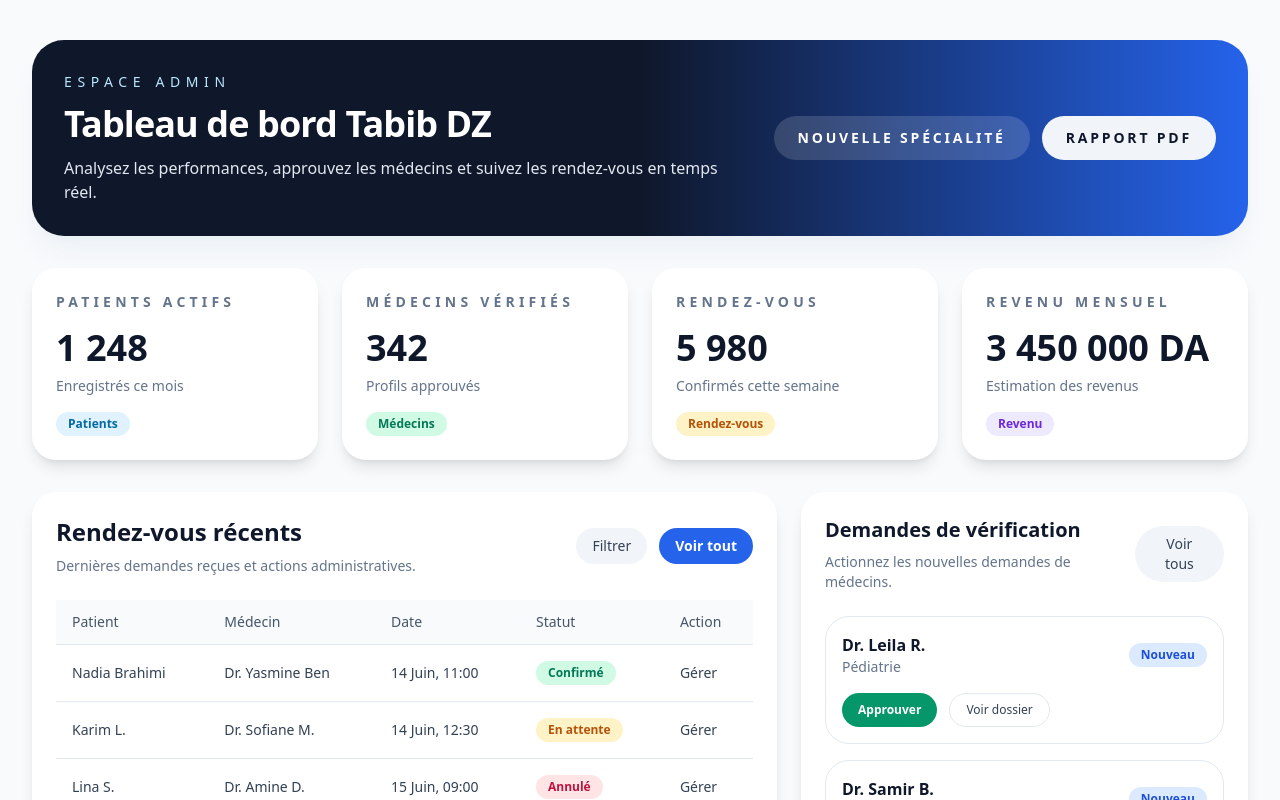
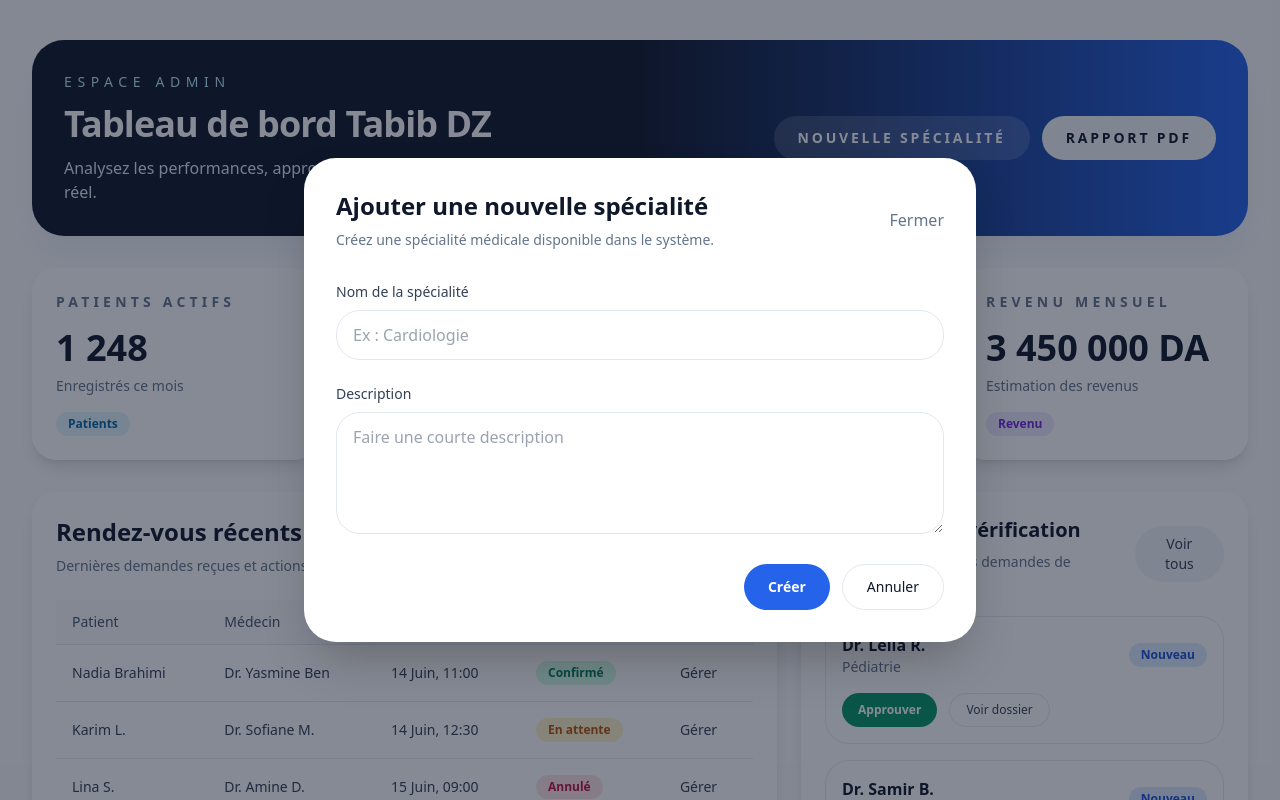
Before and after one commit to besseghierchamso7-ctrl/TabibDz, a React (Vite) app in the folder frontend/: page /dashboard/admin in a window 1280 px wide. Both pictures are taken after a click on the button "NOUVELLE SPÉCIALITÉ". Shown: the top 800 px of the page. Built offline with nearby package versions, Linux system fonts and the light colour scheme; no server answers; the HTML template or start-up script is replaced by a standard one.

Commit message:
first commit

```diff
--- a/frontend/src/pages/AdminDashboard.jsx
+++ b/frontend/src/pages/AdminDashboard.jsx
@@ -1,4 +1,31 @@
+import { useState } from 'react';
+import apiClient from '../api/apiClient';
+
 const AdminDashboard = () => {
+  const [showSpecialtyForm, setShowSpecialtyForm] = useState(false);
+  const [specialtyName, setSpecialtyName] = useState('');
+  const [specialtyDescription, setSpecialtyDescription] = useState('');
+  const [createStatus, setCreateStatus] = useState('');
+
+  const handleSpecialtySubmit = async (event) => {
+    event.preventDefault();
+    setCreateStatus('Envoi en cours...');
+
+    try {
+      await apiClient.post('/admin/specialties', {
+        name: specialtyName,
+        description: specialtyDescription
+      });
+      setCreateStatus('Spécialité ajoutée avec succès');
+      setSpecialtyName('');
+      setSpecialtyDescription('');
+      setTimeout(() => setShowSpecialtyForm(false), 1200);
+    } catch (error) {
+      setCreateStatus('Erreur lors de la création de la spécialité');
+      console.error(error);
+    }
+  };
+
   const metrics = [
     { label: 'Patients actifs', value: '1 248', note: 'Enregistrés ce mois', color: 'bg-sky-100 text-sky-700' },
     { label: 'Médecins vérifiés', value: '342', note: 'Profils approuvés', color: 'bg-emerald-100 text-emerald-700' },
@@ -28,11 +55,54 @@
             <p className="mt-3 max-w-2xl text-slate-200">Analysez les performances, approuvez les médecins et suivez les rendez-vous en temps réel.</p>
           </div>
           <div className="flex flex-wrap gap-3">
-            <button className="rounded-full bg-white/15 px-6 py-3 text-sm font-semibold uppercase tracking-[0.2em] text-white transition hover:bg-white/25">Nouvelle spécialité</button>
+            <button onClick={() => setShowSpecialtyForm(true)} className="rounded-full bg-white/15 px-6 py-3 text-sm font-semibold uppercase tracking-[0.2em] text-white transition hover:bg-white/25">Nouvelle spécialité</button>
             <button className="rounded-full bg-slate-100 px-6 py-3 text-sm font-semibold uppercase tracking-[0.2em] text-slate-900 transition hover:bg-slate-200">Rapport PDF</button>
           </div>
         </div>
       </div>
+
+      {showSpecialtyForm && (
+        <div className="fixed inset-0 z-30 flex items-center justify-center bg-slate-900/50 px-4 py-6">
+          <div className="w-full max-w-2xl rounded-[2rem] bg-white p-8 shadow-2xl">
+            <div className="flex items-center justify-between gap-4">
+              <div>
+                <h2 className="text-2xl font-semibold text-slate-900">Ajouter une nouvelle spécialité</h2>
+                <p className="mt-2 text-sm text-slate-500">Créez une spécialité médicale disponible dans le système.</p>
+              </div>
+              <button onClick={() => { setShowSpecialtyForm(false); setCreateStatus(''); }} className="text-slate-500 transition hover:text-slate-900">Fermer</button>
+            </div>
+            <form onSubmit={handleSpecialtySubmit} className="mt-8 space-y-6">
+              <div>
+                <label className="mb-2 block text-sm font-medium text-slate-700">Nom de la spécialité</label>
+                <input
+                  value={specialtyName}
+                  onChange={(e) => setSpecialtyName(e.target.value)}
+                  required
+                  className="w-full rounded-3xl border border-slate-200 px-4 py-3 focus:border-blue-500 focus:outline-none"
+                  placeholder="Ex : Cardiologie"
+                />
+              </div>
+              <div>
+                <label className="mb-2 block text-sm font-medium text-slate-700">Description</label>
+                <textarea
+                  value={specialtyDescription}
+                  onChange={(e) => setSpecialtyDescription(e.target.value)}
+                  rows={4}
+                  className="w-full rounded-3xl border border-slate-200 px-4 py-3 focus:border-blue-500 focus:outline-none"
+                  placeholder="Faire une courte description"
+                />
+              </div>
+              <div className="flex flex-col gap-3 sm:flex-row sm:items-center sm:justify-between">
+                <p className="text-sm text-slate-500">{createStatus}</p>
+                <div className="flex flex-wrap gap-3">
+                  <button type="submit" className="rounded-full bg-blue-600 px-6 py-3 text-sm font-semibold text-white hover:bg-blue-700">Créer</button>
+                  <button type="button" onClick={() => { setShowSpecialtyForm(false); setCreateStatus(''); }} className="rounded-full border border-slate-200 bg-white px-6 py-3 text-sm text-slate-900 hover:bg-slate-100">Annuler</button>
+                </div>
+              </div>
+            </form>
+          </div>
+        </div>
+      )}
 
       <section className="grid gap-6 xl:grid-cols-4">
         {metrics.map((item) => (
```
